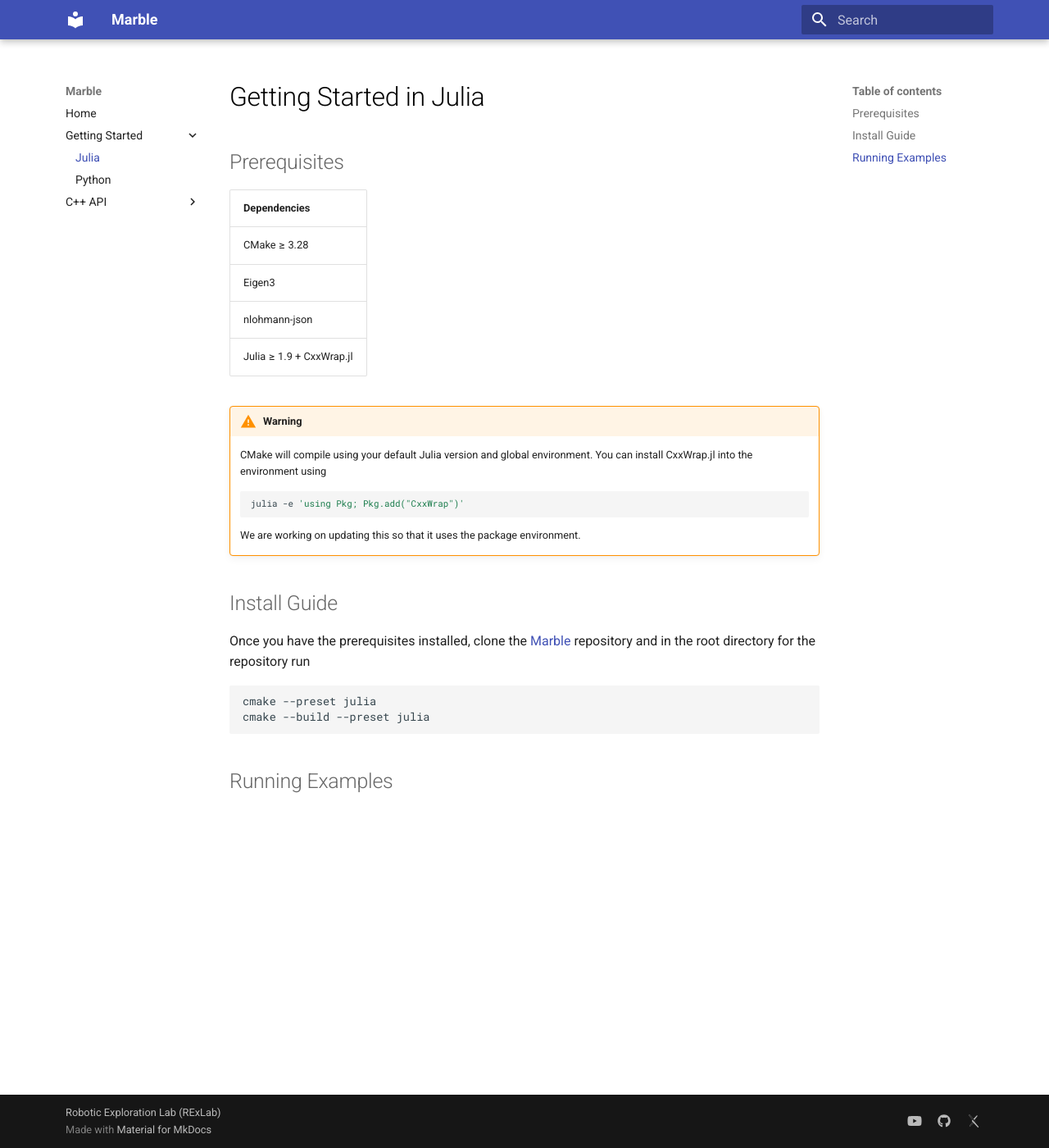
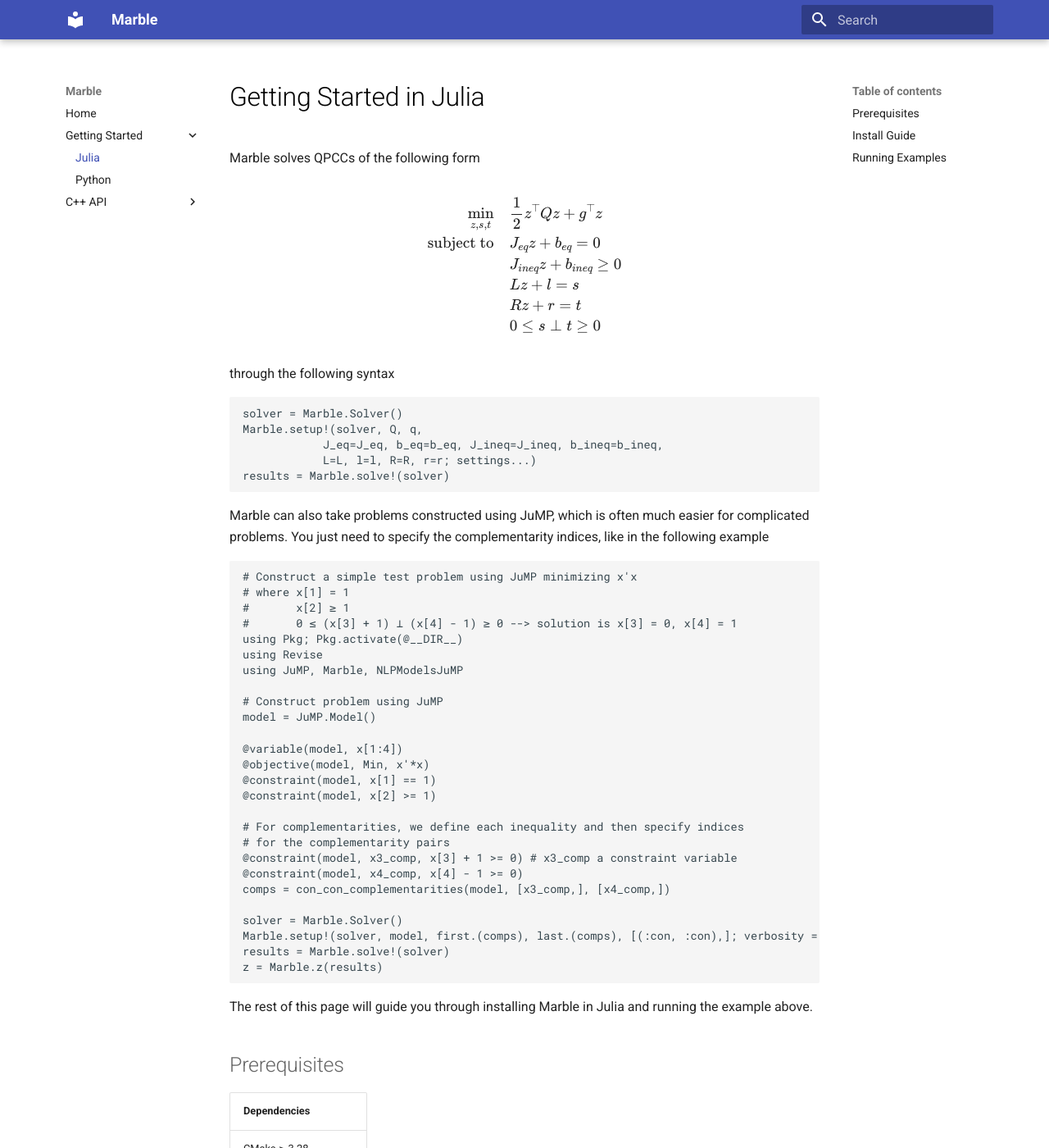
Before and after one commit to RoboticExplorationLab/Marble, an MkDocs documentation site: the page built from docs/getting_started/julia.md, in a window 1280 px wide and 1400 px high. Shown: the whole window at 82% size. Built offline with MkDocs 1.6.1 and Material for MkDocs 9.7.7, drawn with Linux system fonts in a browser that asks for light colours; a script that is not in the unit is left out; some of the changed text lies outside the part shown.

Commit message:
Updated Julia docs

````diff
--- a/docs/getting_started/julia.md
+++ b/docs/getting_started/julia.md
@@ -1,4 +1,59 @@
 # Getting Started in Julia
+Marble solves QPCCs of the following form
+
+$$
+\begin{align}
+    \min_{z, s, t} \quad &\frac{1}{2} z^\top Qz+g^\top z \\
+    \text{subject to} \quad &J_{eq}z + b_{eq} = 0 \\
+    &J_{ineq}z + b_{ineq} \geq 0 \\
+    &Lz + l = s \\
+    &Rz + r = t \\
+    &0 \leq s \perp t \geq 0
+\end{align}
+$$
+
+through the following syntax
+```
+solver = Marble.Solver()
+Marble.setup!(solver, Q, q,
+            J_eq=J_eq, b_eq=b_eq, J_ineq=J_ineq, b_ineq=b_ineq,
+            L=L, l=l, R=R, r=r; settings...)
+results = Marble.solve!(solver)
+```
+
+Marble can also take problems constructed using JuMP, which is often much easier for complicated problems. You just need to specify the complementarity indices, like in the following example
+
+```
+# Construct a simple test problem using JuMP minimizing x'x
+# where x[1] = 1
+#       x[2] ≥ 1
+#       0 ≤ (x[3] + 1) ⟂ (x[4] - 1) ≥ 0 --> solution is x[3] = 0, x[4] = 1
+using Pkg; Pkg.activate(@__DIR__)
+using Revise
+using JuMP, Marble, NLPModelsJuMP
+
+# Construct problem using JuMP
+model = JuMP.Model()
+
+@variable(model, x[1:4])
+@objective(model, Min, x'*x)
+@constraint(model, x[1] == 1)
+@constraint(model, x[2] >= 1)
+
+# For complementarities, we define each inequality and then specify indices
+# for the complementarity pairs
+@constraint(model, x3_comp, x[3] + 1 >= 0) # x3_comp a constraint variable
+@constraint(model, x4_comp, x[4] - 1 >= 0)
+comps = con_con_complementarities(model, [x3_comp,], [x4_comp,])
+
+solver = Marble.Solver()
+Marble.setup!(solver, model, first.(comps), last.(comps), [(:con, :con),]; verbosity = 1)
+results = Marble.solve!(solver)
+z = Marble.z(results)
+```
+
+The rest of this page will guide you through installing Marble in Julia and running the example above.
+
 ## Prerequisites
 
 | Dependencies
@@ -23,3 +78,22 @@
 ```
 
 ## Running Examples
+To run the examples, first instantiate the environment in `julia/examples` and `dev` the Marble package. An example in the REPL package manager (accessible by entering the REPl and hitting `]`) is below:
+
+```
+(@v1.11) pkg> activate .
+(examples) pkg> dev ..
+(examples) pkg> instantiate
+```
+
+Once done, run `julia simple_test.jl`. The last part of the output should look like
+```
+Solver CONVERGED             45 iters (19 outer, 26 inner),  26 factorizations.
+Final  ||kkt||=3.12e-16  ||eq||=0.00e+00  ||ineq||=0.00e+00  ||comp||=6.10e-06  obj=3.000018e+00
+
+[1.0, 1.000003051754603, 6.103478372774856e-6, 1.0000061034905794]
+3.000018310574183
+[0.0]
+[0.0]
+[6.103527831912719e-6]
+```
````
Also changed, not shown: docs/api/InitialPoint.md (deleted, +0 -10 lines), docs/api/Solver.md (+16 -5 lines), docs/api/index.md (+0 -1 lines), docs/index.md (+3 -0 lines).
